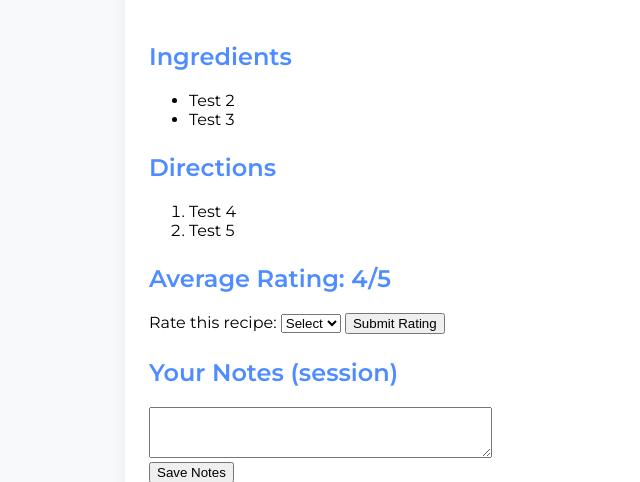
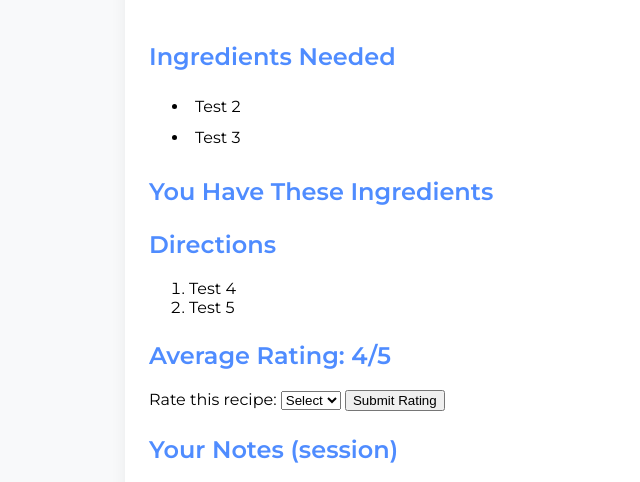
Before and after one commit to fikridin102/forklore, a PHP site: page /module2_recipedisplay/recipedetail.php?id=1 in a window 1280 px wide. Shown: the part 869-1351 px from the top of the page, without its empty margins (41-681 px from the left). Run offline with PHP 8.4, Linux system fonts and the light colour scheme; a user stored in the database is signed in; data comes from the database, SQL or seed files in the repository; tables that the repository leaves empty hold one stand-in row (values such as "Sample post").

Commit message:
completed module 2

```diff
--- a/module2_recipedisplay/recipedetail.php
+++ b/module2_recipedisplay/recipedetail.php
@@ -146,6 +146,19 @@ $comments = $comment_stmt->get_result();
         .comment:last-child {
             border-bottom: none;
         }
+        .ingredient-item {
+            cursor: pointer;
+            padding: 6px;
+            transition: 0.2s;
+        }
+        .ingredient-item:hover {
+            background: #f0f8ff;
+        }
+        #ingredient-have .ingredient-item {
+            text-decoration: line-through;
+            color: #4CAF50;
+        }
+
     </style>
 </head>
 <body>
@@ -155,8 +168,18 @@ $comments = $comment_stmt->get_result();
     <div class="meta"><i class="fas fa-clock"></i> Prep: <?php echo $recipe['recipe_preptime']; ?> min | Cook: <?php echo $recipe['recipe_cookingtime']; ?> min</div>
     <img src="<?php echo htmlspecialchars($recipe['image_url']); ?>" alt="Recipe Image" class="recipe-img">
 
-    <h2>Ingredients</h2>
-    <ul><?php foreach (explode(',', $recipe['recipe_ingredient']) as $ing) echo "<li>" . htmlspecialchars(trim($ing)) . "</li>"; ?></ul>
+    <h2>Ingredients Needed</h2>
+    <ul id="ingredient-need">
+        <?php foreach (explode(',', $recipe['recipe_ingredient']) as $index => $ing): ?>
+            <li class="ingredient-item" data-index="<?= $index ?>">
+                <?= htmlspecialchars(trim($ing)); ?>
+            </li>
+        <?php endforeach; ?>
+    </ul>
+
+    <h2>You Have These Ingredients</h2>
+    <ul id="ingredient-have"></ul>
+
     <h2>Directions</h2>
     <ol><?php foreach (explode(',', $recipe['recipe_cookstep']) as $step) echo "<li>" . htmlspecialchars(trim($step)) . "</li>"; ?></ol>
 
@@ -208,6 +231,38 @@ window.onload = function() {
             setTimeout(() => { popup.style.display = "none"; }, 3000); // Hide after 3s
         }
     };
+
+
+    // Ingredient check functionality
+    function saveCheckedIngredients() {
+        const checked = Array.from(document.querySelectorAll('#ingredient-have .ingredient-item'))
+            .map(item => item.dataset.index);
+        localStorage.setItem('recipe_<?php echo $recipe_id; ?>_checked', JSON.stringify(checked));
+    }
+
+    function loadCheckedIngredients() {
+        const saved = JSON.parse(localStorage.getItem('recipe_<?php echo $recipe_id; ?>_checked') || '[]');
+        const allItems = document.querySelectorAll('#ingredient-need .ingredient-item');
+        saved.forEach(i => {
+            const el = document.querySelector(`#ingredient-need .ingredient-item[data-index='${i}']`);
+            if (el) document.getElementById('ingredient-have').appendChild(el);
+        });
+    }
+
+    // Toggle ingredient between "need" and "have"
+    document.addEventListener("DOMContentLoaded", function () {
+        loadCheckedIngredients();
+
+        document.querySelectorAll('.ingredient-item').forEach(item => {
+            item.addEventListener('click', () => {
+                const targetList = item.parentElement.id === 'ingredient-need'
+                    ? document.getElementById('ingredient-have')
+                    : document.getElementById('ingredient-need');
+                targetList.appendChild(item);
+                saveCheckedIngredients();
+            });
+        });
+    });
 </script>
 
 </body>
--- a/module3_User Authentication/login.php
+++ b/module3_User Authentication/login.php
@@ -23,7 +23,7 @@ if ($_SERVER['REQUEST_METHOD'] === 'POST') {
             $_SESSION['user_id'] = $user['user_id'];
             $_SESSION['username'] = $user['username'];
 
-                header('Location: user_profile.php');
+                header('Location: ../all_recipes.php');
 
             exit();
         } elseif ($password === $storedPassword) {
@@ -31,7 +31,7 @@ if ($_SERVER['REQUEST_METHOD'] === 'POST') {
             $_SESSION['user_id'] = $user['user_id'];
             $_SESSION['username'] = $user['username'];
 
-                header('Location:  user_profile.php');
+                header('Location:  ../all_recipes.php');
             exit();
         } else {
             $error = "Invalid username, password, or role!";
```
Lines whose indentation alone changed are shown as unchanged.
